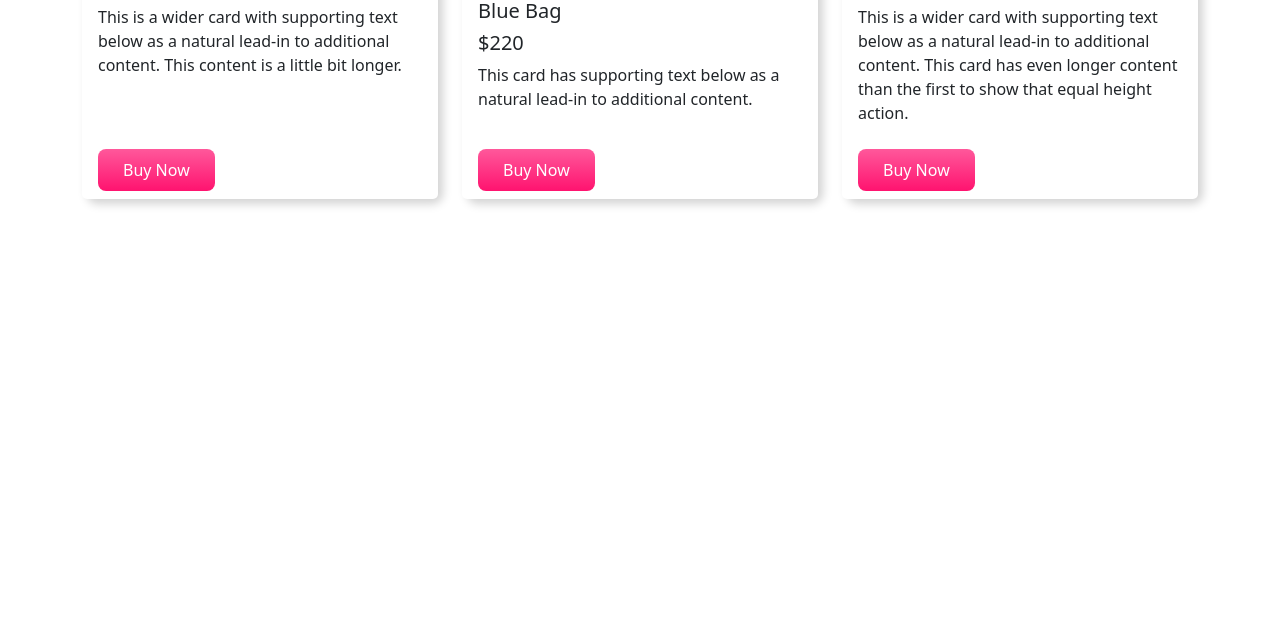
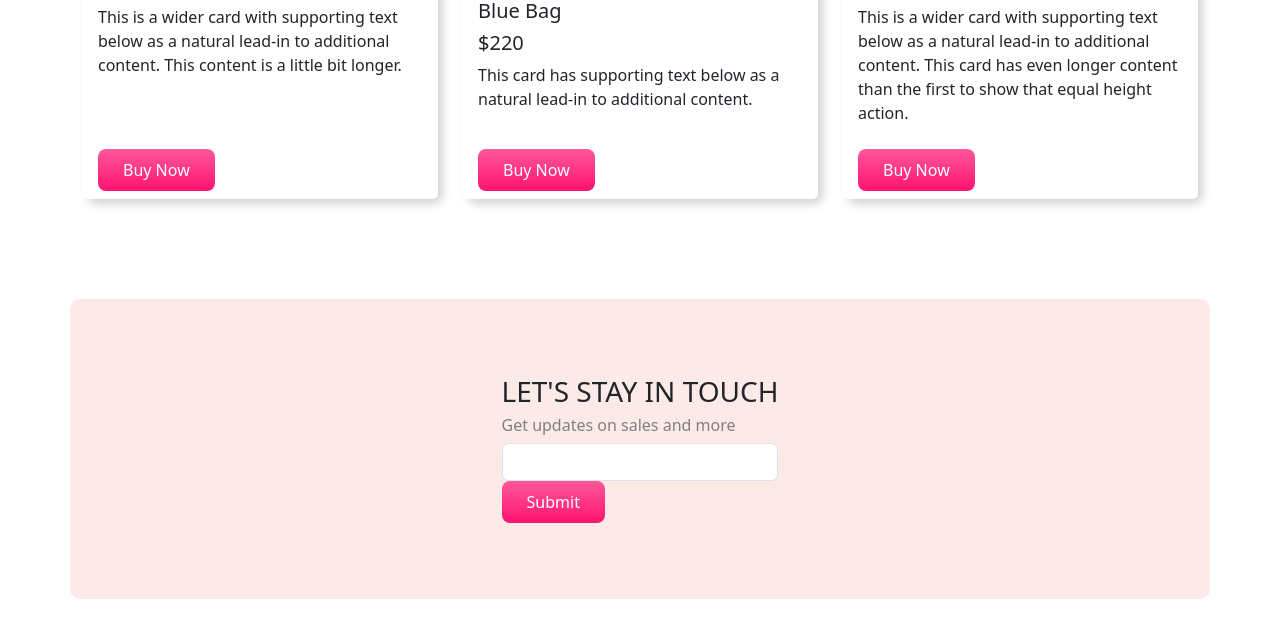
Before and after one commit to Md-FerdowsurRahman/Panda-commerce, a plain HTML site: page index.html in a window 1280 px wide. Shown: the part 1952-2589 px from the top of the page. Before the commit the page ends 2251 px from the top, so only its background shows below. Drawn offline with nearby package versions, Linux system fonts and the light colour scheme.

Commit message:
subscribe option added

```diff
--- a/index.html
+++ b/index.html
@@ -36,7 +36,7 @@
                             <a class="nav-link" href="#backpack">Backpack</a>
                         </li>
                         <li class="nav-item">
-                            <a class="nav-link" href="#contactus">Contact Us</a>
+                            <a class="nav-link" href="#subscribe">Contact Us</a>
                         </li>
                     </ul>
                     <form class="d-flex" role="search">
@@ -255,6 +255,21 @@
     </div>
 
 
+        <div class="container  d-flex align-items-center justify-content-center orange-bg" id="subscribe">
+           <div>
+            <h3>LET'S STAY IN TOUCH</h3>
+            <h6>Get updates on sales and more</h6>
+            <input class="form-control" type="text">
+            <button class="buy-now-button">Submit</button>
+           </div>
+
+
+        </div>
+
+
+
+
+
 
     <script src="https://cdn.jsdelivr.net/npm/bootstrap@5.3.3/dist/js/bootstrap.bundle.min.js"
         integrity="sha384-YvpcrYf0tY3lHB60NNkmXc5s9fDVZLESaAA55NDzOxhy9GkcIdslK1eN7N6jIeHz"
--- a/style.css
+++ b/style.css
@@ -47,3 +47,9 @@
     background-color: white;
     border-top:none;
 }
+#subscribe{
+    height: 300px;
+}
+#subscribe h6{
+    color: gray;
+}
```
